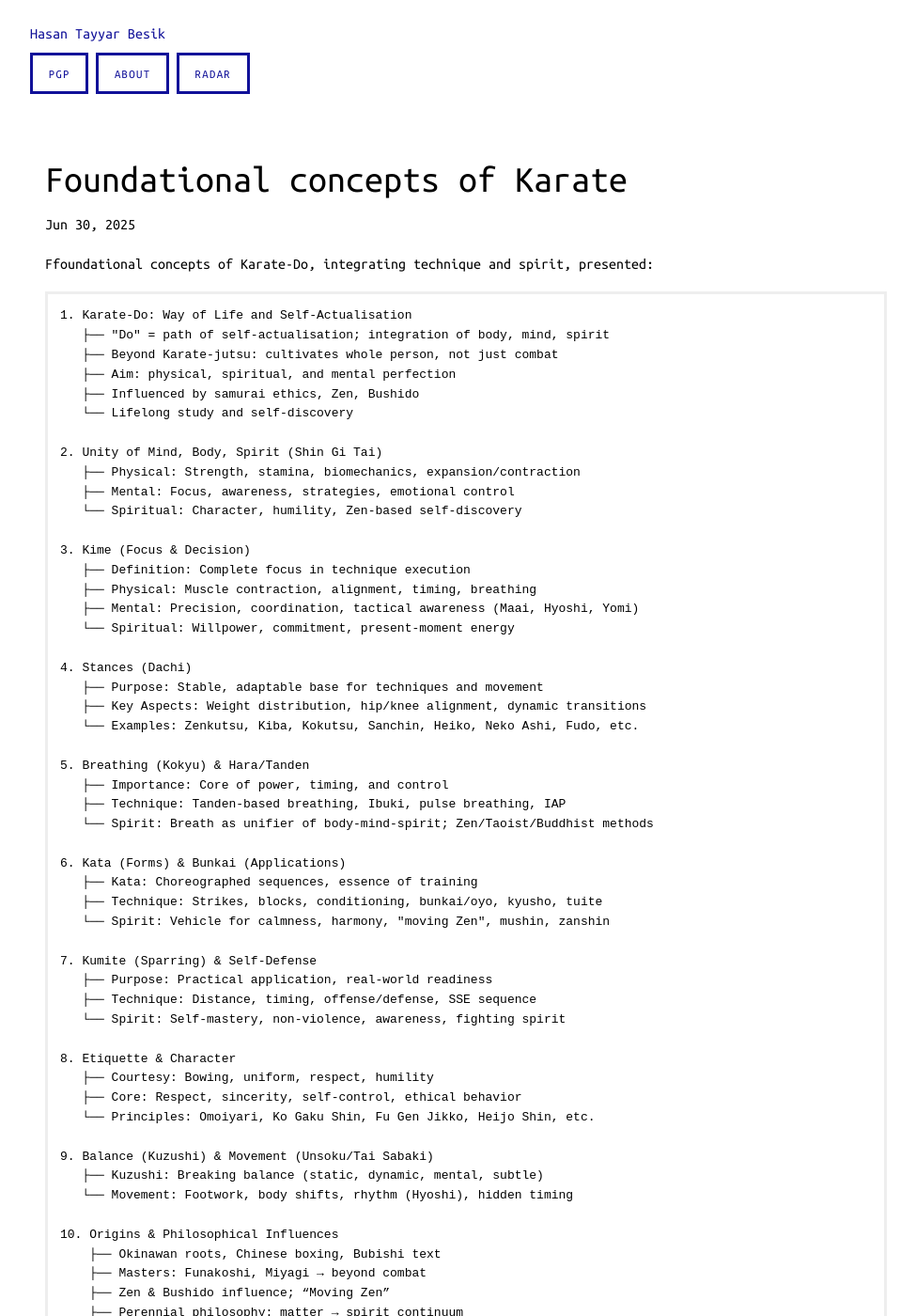
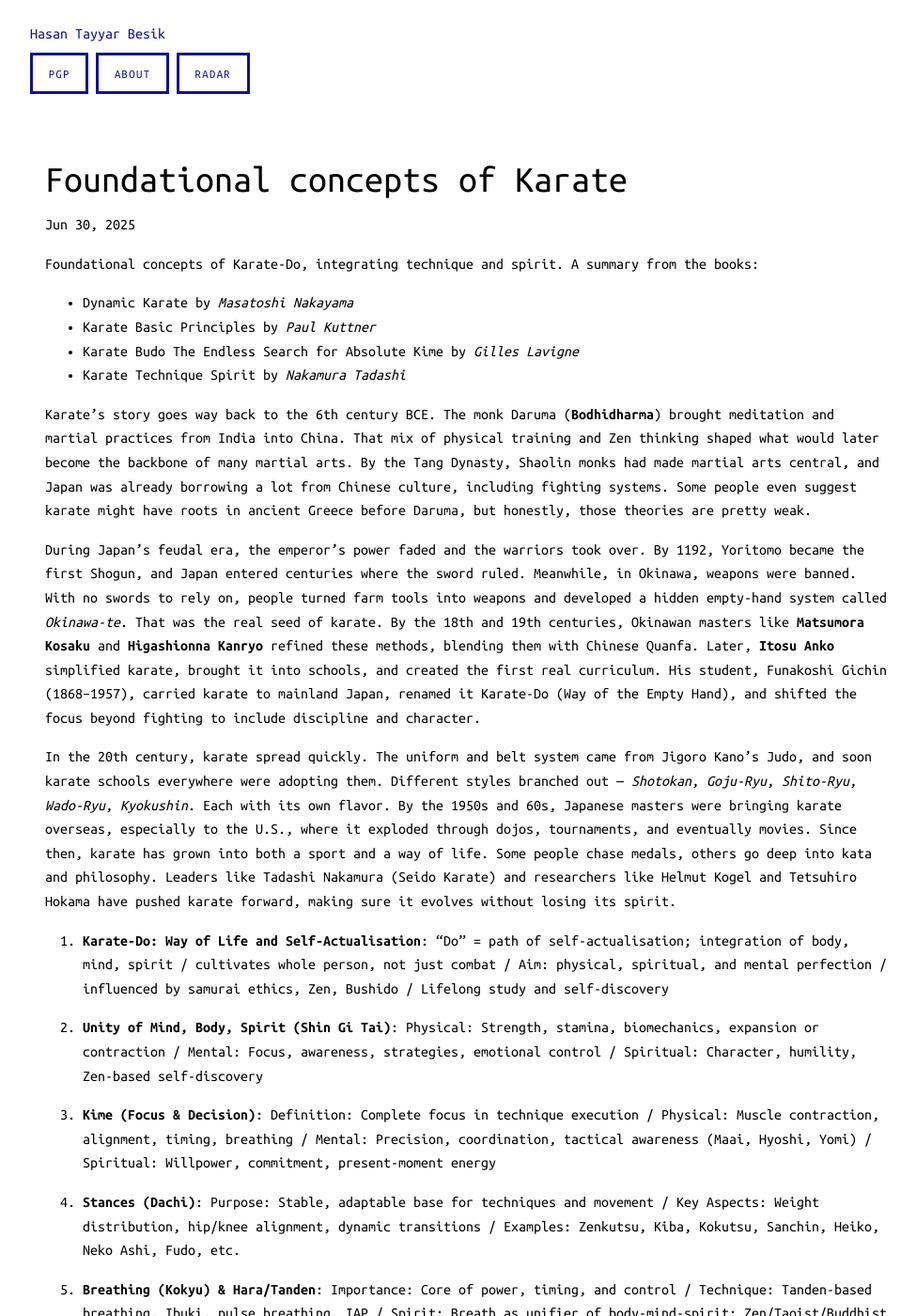
Before and after one commit to hasantayyar/hasantayyar.net, a Jekyll site: the page built from _posts/2025-08-30-karate-mindmap.md, in a window 1280 px wide and 1400 px high. Shown: the whole window at 94% size, without its empty margins (144-1119 px from the left). Built offline with Jekyll 4.4.1, drawn with Linux system fonts in a browser that asks for light colours; Markdown is read by kramdown in place of the engine named in the settings; some of the changed text lies outside the part shown.

Commit message:
Update 2025-08-30-karate-mindmap.md

````diff
--- a/_posts/2025-08-30-karate-mindmap.md
+++ b/_posts/2025-08-30-karate-mindmap.md
@@ -5,63 +5,34 @@ date:   2025-06-30 10:00:00
 categories: EIL
 ---
 
+Foundational concepts of Karate-Do, integrating technique and spirit. A summary from the books:
+- Dynamic Karate by _Masatoshi Nakayama_
+- Karate Basic Principles by _Paul Kuttner_
+- Karate Budo The Endless Search for Absolute Kime by _Gilles Lavigne_
+- Karate Technique Spirit by _Nakamura Tadashi_
 
+Karate’s story goes way back to the 6th century BCE. The monk Daruma (**Bodhidharma**) brought meditation and martial practices from India into China. That mix of physical training and Zen thinking shaped what would later become the backbone of many martial arts. By the Tang Dynasty, Shaolin monks had made martial arts central, and Japan was already borrowing a lot from Chinese culture, including fighting systems. Some people even suggest karate might have roots in ancient Greece before Daruma, but honestly, those theories are pretty weak.
 
-Ffoundational concepts of Karate-Do, integrating technique and spirit, presented:
+During Japan’s feudal era, the emperor’s power faded and the warriors took over. By 1192, Yoritomo became the first Shogun, and Japan entered centuries where the sword ruled. Meanwhile, in Okinawa, weapons were banned. With no swords to rely on, people turned farm tools into weapons and developed a hidden empty-hand system called _Okinawa-te_. That was the real seed of karate. By the 18th and 19th centuries, Okinawan masters like **Matsumora Kosaku** and **Higashionna Kanryo** refined these methods, blending them with Chinese Quanfa. Later, **Itosu Anko** simplified karate, brought it into schools, and created the first real curriculum. His student, Funakoshi Gichin (1868–1957), carried karate to mainland Japan, renamed it Karate-Do (Way of the Empty Hand), and shifted the focus beyond fighting to include discipline and character.
 
-```
-1. Karate-Do: Way of Life and Self-Actualisation
-   ├── "Do" = path of self-actualisation; integration of body, mind, spirit
-   ├── Beyond Karate-jutsu: cultivates whole person, not just combat
-   ├── Aim: physical, spiritual, and mental perfection
-   ├── Influenced by samurai ethics, Zen, Bushido
-   └── Lifelong study and self-discovery
+In the 20th century, karate spread quickly. The uniform and belt system came from Jigoro Kano’s Judo, and soon karate schools everywhere were adopting them. Different styles branched out — _Shotokan_, _Goju-Ryu_, _Shito-Ryu_, _Wado-Ryu_, _Kyokushin_. Each with its own flavor. By the 1950s and 60s, Japanese masters were bringing karate overseas, especially to the U.S., where it exploded through dojos, tournaments, and eventually movies. Since then, karate has grown into both a sport and a way of life. Some people chase medals, others go deep into kata and philosophy. Leaders like Tadashi Nakamura (Seido Karate) and researchers like Helmut Kogel and Tetsuhiro Hokama have pushed karate forward, making sure it evolves without losing its spirit.
 
-2. Unity of Mind, Body, Spirit (Shin Gi Tai)
-   ├── Physical: Strength, stamina, biomechanics, expansion/contraction
-   ├── Mental: Focus, awareness, strategies, emotional control
-   └── Spiritual: Character, humility, Zen-based self-discovery
+1. **Karate-Do: Way of Life and Self-Actualisation**: "Do" = path of self-actualisation; integration of body, mind, spirit / cultivates whole person, not just combat / Aim: physical, spiritual, and mental perfection / influenced by samurai ethics, Zen, Bushido / Lifelong study and self-discovery
 
-3. Kime (Focus & Decision)
-   ├── Definition: Complete focus in technique execution
-   ├── Physical: Muscle contraction, alignment, timing, breathing
-   ├── Mental: Precision, coordination, tactical awareness (Maai, Hyoshi, Yomi)
-   └── Spiritual: Willpower, commitment, present-moment energy
+2. **Unity of Mind, Body, Spirit (Shin Gi Tai)**: Physical: Strength, stamina, biomechanics, expansion or contraction / Mental: Focus, awareness, strategies, emotional control / Spiritual: Character, humility, Zen-based self-discovery
 
-4. Stances (Dachi)
-   ├── Purpose: Stable, adaptable base for techniques and movement
-   ├── Key Aspects: Weight distribution, hip/knee alignment, dynamic transitions
-   └── Examples: Zenkutsu, Kiba, Kokutsu, Sanchin, Heiko, Neko Ashi, Fudo, etc.
+3. **Kime (Focus & Decision)**: Definition: Complete focus in technique execution / Physical: Muscle contraction, alignment, timing, breathing / Mental: Precision, coordination, tactical awareness (Maai, Hyoshi, Yomi) / Spiritual: Willpower, commitment, present-moment energy
 
-5. Breathing (Kokyu) & Hara/Tanden
-   ├── Importance: Core of power, timing, and control
-   ├── Technique: Tanden-based breathing, Ibuki, pulse breathing, IAP
-   └── Spirit: Breath as unifier of body-mind-spirit; Zen/Taoist/Buddhist methods
+4. **Stances (Dachi)**: Purpose: Stable, adaptable base for techniques and movement / Key Aspects: Weight distribution, hip/knee alignment, dynamic transitions / Examples: Zenkutsu, Kiba, Kokutsu, Sanchin, Heiko, Neko Ashi, Fudo, etc.
 
-6. Kata (Forms) & Bunkai (Applications)
-   ├── Kata: Choreographed sequences, essence of training
-   ├── Technique: Strikes, blocks, conditioning, bunkai/oyo, kyusho, tuite
-   └── Spirit: Vehicle for calmness, harmony, "moving Zen", mushin, zanshin
+6. **Breathing (Kokyu) & Hara/Tanden**: Importance: Core of power, timing, and control / Technique: Tanden-based breathing, Ibuki, pulse breathing, IAP / Spirit: Breath as unifier of body-mind-spirit; Zen/Taoist/Buddhist methods
 
-7. Kumite (Sparring) & Self-Defense
-   ├── Purpose: Practical application, real-world readiness
-   ├── Technique: Distance, timing, offense/defense, SSE sequence
-   └── Spirit: Self-mastery, non-violence, awareness, fighting spirit
+7. **Kata (Forms) & Bunkai (Applications)**: Kata: Choreographed sequences, essence of training / Technique: Strikes, blocks, conditioning, bunkai/oyo, kyusho, tuite / Spirit: Vehicle for calmness, harmony, "moving Zen", mushin, zanshin
 
-8. Etiquette & Character
-   ├── Courtesy: Bowing, uniform, respect, humility
-   ├── Core: Respect, sincerity, self-control, ethical behavior
-   └── Principles: Omoiyari, Ko Gaku Shin, Fu Gen Jikko, Heijo Shin, etc.
+8. **Kumite (Sparring) & Self-Defense**: Purpose: Practical application, real-world readiness / Technique: Distance, timing, offense/defense, SSE sequence / Spirit: Self-mastery, non-violence, awareness, fighting spirit
 
-9. Balance (Kuzushi) & Movement (Unsoku/Tai Sabaki)
-   ├── Kuzushi: Breaking balance (static, dynamic, mental, subtle)
-   └── Movement: Footwork, body shifts, rhythm (Hyoshi), hidden timing
+9. **Etiquette & Character**: Courtesy: Bowing, uniform, respect, humility / Core: Respect, sincerity, self-control, ethical behavior / Principles: Omoiyari, Ko Gaku Shin, Fu Gen Jikko, Heijo Shin, etc.
 
-10. Origins & Philosophical Influences
-    ├── Okinawan roots, Chinese boxing, Bubishi text
-    ├── Masters: Funakoshi, Miyagi → beyond combat
-    ├── Zen & Bushido influence; “Moving Zen”
-    ├── Perennial philosophy: matter → spirit continuum
-    ├── Chakras/Kundalini energy model
-    └── Mantras/Kototamas: spiritual sounds for energy
-```
+10. **Balance (Kuzushi) & Movement (Unsoku/Tai Sabaki)**: Kuzushi: Breaking balance (static, dynamic, mental, subtle) / Movement: Footwork, body shifts, rhythm (Hyoshi), hidden timing
+
+11. **Origins & Philosophical Influences**: Okinawan roots, Chinese boxing, Bubishi text / Masters: Funakoshi, Miyagi → beyond combat / Zen & Bushido influence; “Moving Zen” / Perennial philosophy: matter → spirit continuum / Chakras/Kundalini energy model / Mantras/Kototamas: spiritual sounds for energy
````
